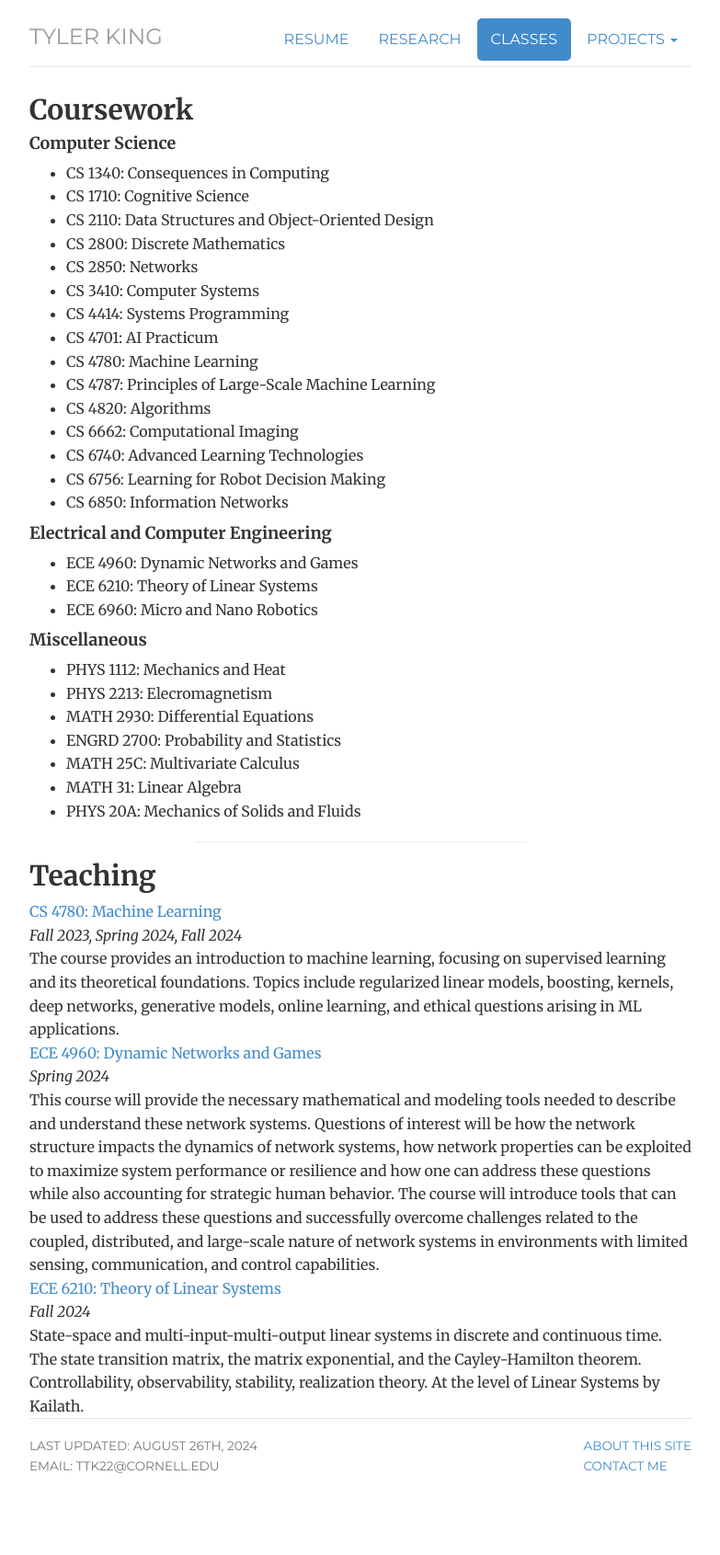
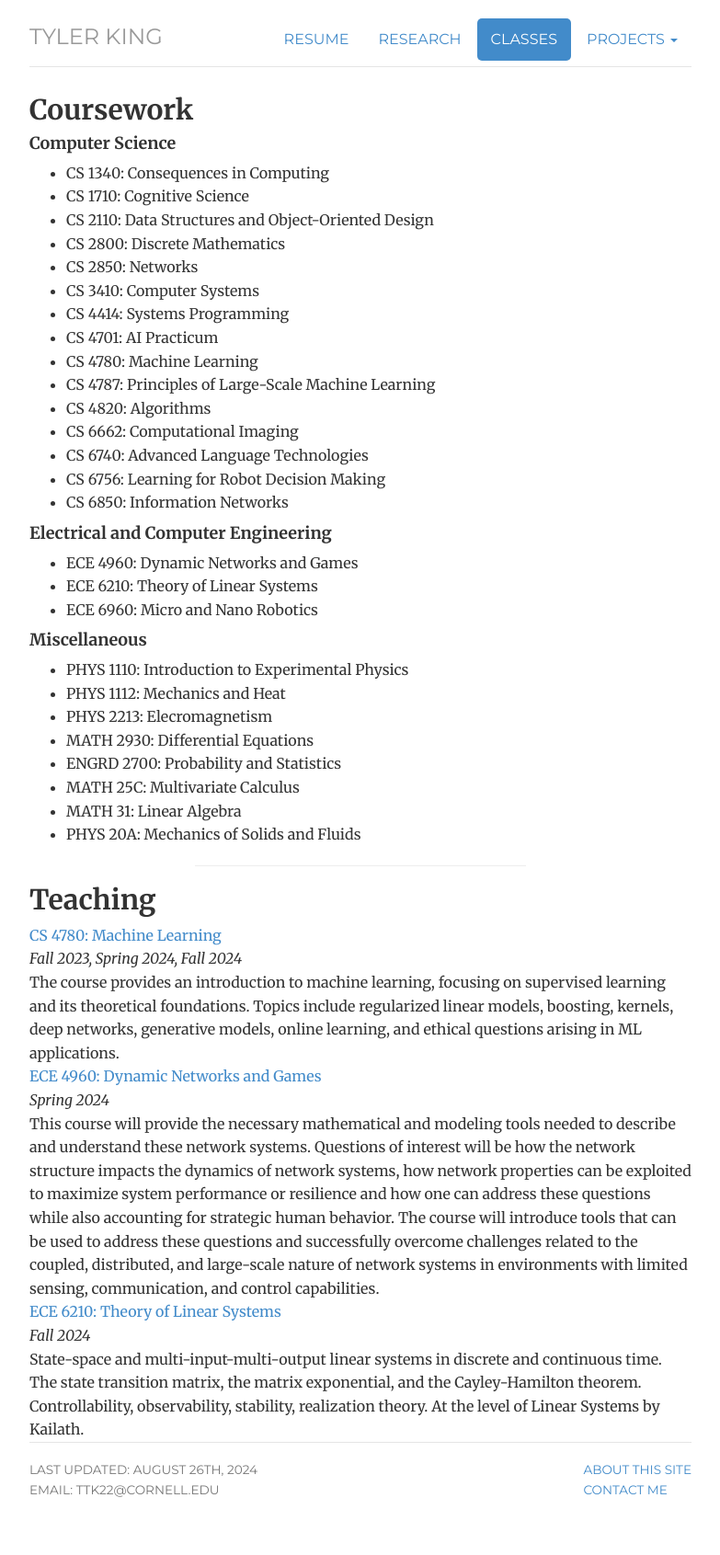
Before and after one commit to tylertking/tylertking.github.io, a Jekyll site: the page built from classes/index.html, in a window 1280 px wide. Shown: the whole page at 92% size, without its empty margins (248-1031 px from the left). Built offline with Jekyll 4.4.1, drawn with Linux system fonts in a browser that asks for light colours; before the commit the page ends 1666 px from its top, so only the background shows below that.

Commit message:
update classes

```diff
--- a/classes/index.html
+++ b/classes/index.html
@@ -25,7 +25,7 @@ description: Tyler King Classes
     <li> CS 4787: Principles of Large-Scale Machine Learning
     <li> CS 4820: Algorithms
     <li> CS 6662: Computational Imaging
-    <li> CS 6740: Advanced Learning Technologies
+    <li> CS 6740: Advanced Language Technologies
     <li> CS 6756: Learning for Robot Decision Making
     <li> CS 6850: Information Networks
 </ul>
@@ -39,7 +39,8 @@ description: Tyler King Classes
 
 <h4> Miscellaneous </h4>
 <ul>
-	<li> PHYS 1112: Mechanics and Heat
+	<li> PHYS 1110: Introduction to Experimental Physics
+    <li> PHYS 1112: Mechanics and Heat
     <li> PHYS 2213: Elecromagnetism
     <li> MATH 2930: Differential Equations
 	<li> ENGRD 2700: Probability and Statistics
```
